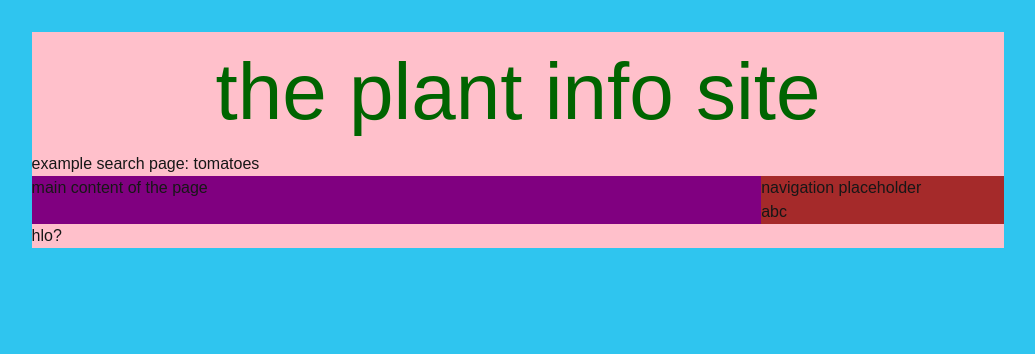
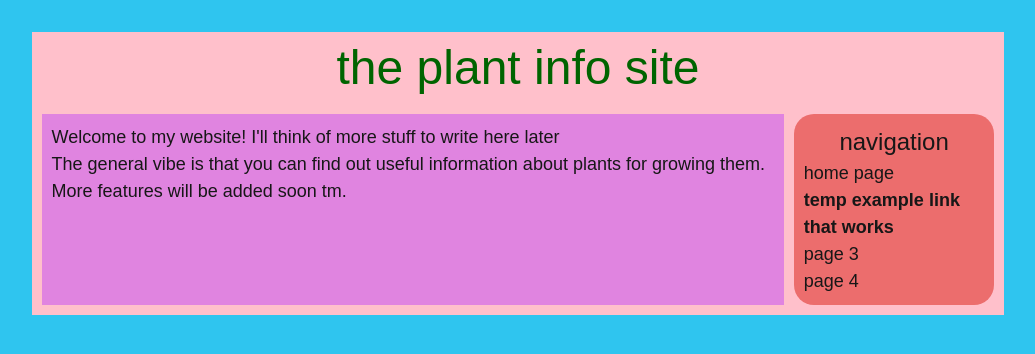
Before and after one commit to kabij-n-o-m/website_plants, a Next.js app: page / in a window 1280 px wide. Shown: the top 354 px of the page, without its empty margins (122-1157 px from the left). Built offline with nearby package versions, Linux system fonts and the light colour scheme.

Commit message:
the plant pages now display some basic information about the plant in question

```diff
--- /dev/null
+++ b/app/components/Navbar.tsx
@@ -0,0 +1,18 @@
+import React from 'react'
+import Link from 'next/link'
+import './almostGlobal.css'
+
+const Navbar = () => {
+  return (
+    <div className="navbar"><h2 >navigation</h2>
+        <ul>
+        <li>home page</li>
+        <li><Link href={"/sub"}><b>temp example link that works</b></Link></li>
+        <li>page 3</li>
+        <li>page 4</li>
+        </ul>
+      </div>
+  )
+}
+
+export default Navbar
--- a/app/components/Navigation.tsx
+++ /dev/null
@@ -1,11 +0,0 @@
-import React from 'react'
-
-const Navigation = () => {
-  return (
-    <div>
-
-    </div>
-  )
-}
-
-export default Navigation
--- a/app/components/almostGlobal.css
+++ b/app/components/almostGlobal.css
@@ -1,15 +1,20 @@
 .contentandnav{
 display: flex;
 flex-direction: row;
+padding: 10px;
+gap: 10px;
 
 }
 
 .navbar {
-    background-color: brown;
+    background-color: rgb(236, 109, 109);
     flex: 1;
+    border-radius: 20px;
+    padding: 10px;
 }
 
 .content{
-    background-color: purple;
-    flex: 3;
+    background-color: rgb(224, 132, 224);
+    flex: 4;
+    padding:10px;
 }
--- a/app/globals.css
+++ b/app/globals.css
@@ -30,10 +30,16 @@ main {
   background-color: pink;
   width: 80%;
   align-self: center;
+  font-size: large;
 }
 
 h1 {
   color: darkgreen;
-  font-size: 5rem;
+  font-size: xxx-large;
   text-align: center;
 }
+
+h2{
+  text-align: center;
+  font-size: x-large;
+}
--- a/app/page.tsx
+++ b/app/page.tsx
@@ -1,5 +1,6 @@
 import Link from "next/link";
 import "./components/almostGlobal.css"
+import Navbar from "./components/Navbar"
 
 export interface Plant {
   id: string;
@@ -12,13 +13,15 @@ export interface Plant {
 export default function Home() {
   return (
     <main> <h1>the plant info site</h1>
-    <Link href="/sub">example search page: tomatoes</Link>
     <div className="contentandnav">
-      <div className="content"> main content of the page </div>
-      <div className="navbar">navigation placeholder<br/> abc</div>
+      <div className="content"> Welcome to my website! I'll think of more stuff to write here later<br/>
+        The general vibe is that you can find out useful information about plants for growing them. <br/>
+        More features will be added soon tm.
+
+      </div>
+      <Navbar />
 
     </div>
-    <h2> hlo?</h2>
     </main>
   );
 }
--- a/app/plant-details/[slug]/DetailsLayout.css
+++ b/app/plant-details/[slug]/DetailsLayout.css
@@ -0,0 +1,6 @@
+.contentsection{
+    display: flex;
+    flex-direction: row;
+    justify-content: space-between;
+    padding: 1rem;
+}
--- a/app/plant-details/[slug]/PlantDetails.tsx
+++ /dev/null
@@ -1,32 +0,0 @@
-import React from 'react'
-
-const api_key = "token=usr-dEYjk4v-jeB2YGfG2lPBfgwrGuBNpOBdLKkJbhg2sAE";
-
-interface PlantProp{
-  slug: string
-}
-
-interface MorePlant{
-  id: string;
-  slug: string;
-  common_name: string;
-  scientific_name: string;
-  edible: boolean;
-  growth: {light: number;};
-
-}
-
-const PlantDetails = async({slug}: PlantProp) => {
-  const res = await fetch("https://trefle.io/api/v1/species/"+slug+"?"+api_key);
-  const { data } = await res.json();
-  const plant: MorePlant = data;
-
-  return (
-    <div>
-      {slug}
-      {plant.common_name}
-    </div>
-  )
-}
-
-export default PlantDetails
--- a/app/plant-details/[slug]/page.tsx
+++ b/app/plant-details/[slug]/page.tsx
@@ -1,6 +1,10 @@
 //need to make use client or change so it works
 
-import PlantDetails from './PlantDetails'
+import Navbar from '@/app/components/Navbar';
+import Image from 'next/image';
+import './DetailsLayout.css'
+
+const api_key = "token=usr-dEYjk4v-jeB2YGfG2lPBfgwrGuBNpOBdLKkJbhg2sAE";
 
 interface PageProps {
   params: Promise<{
@@ -8,14 +12,58 @@ interface PageProps {
   }>;
 };
 
+interface PlantImage{
+  id: number;
+  image_url: string;
+  copyright: string;
+}
+
+interface MorePlant{
+  id: string;
+  slug: string;
+  common_name: string;
+  scientific_name: string;
+  edible: boolean;
+  growth: {light: number;};
+  distribution: {native: string[]; introduced: string[];}
+  images: {flower: PlantImage[] ; fruit: PlantImage[] ; other: PlantImage[] ;}
+
+}
+
 export default async function PlantInfoPage({ params }: PageProps) {
   const { slug } = await params;
   console.log({slug});
+  const res = await fetch ("https://trefle.io/api/v1/species/"+slug+"?"+api_key);
+  const { data } = await res.json();
+  const plant: MorePlant = data;
+  const flowerurl = plant.images.flower[0].image_url
+  const floweralt = plant.common_name + ' '+plant.images.flower[0].copyright
 
   return (
-    <div>
-      <h2>Dynamic Parameter: {slug}</h2>
-      <PlantDetails slug= {slug} />
-    </div>
+      <main><h1>{plant.common_name ? plant.common_name : plant.slug}</h1>
+
+      <div className='contentandnav'>
+        <div className='content'>
+            <h2>Overview</h2>
+            <div className='contentsection'>
+            <ul>
+              <li>{plant.common_name ? "Common name: " + plant.common_name : "" }</li>
+              <li>Scientific name: {plant.scientific_name} </li>
+              <li>Edible? {plant.edible ? "Yes" : "No"}</li>
+              <li>Native to: {plant.distribution.native.map(region => region).join(',')}
+              </li>
+            </ul>
+            <Image src= {flowerurl} alt= {floweralt} height={200} width={200} />
+          </div>
+            <h2>Growth information</h2>
+            <div className='contentsection'>
+            <ul>
+              <li>Light level needed for growth: {plant.growth.light}</li>
+            </ul>
+          </div>
+        </div>
+        <Navbar />
+      </div>
+      </main>
   )
 }
--- a/app/sub/CardLayout.css
+++ b/app/sub/CardLayout.css
@@ -1,12 +1,11 @@
 .cardGridContainer{
     display: grid;
-    grid-template-columns: auto auto auto auto;
+    grid-template-columns: auto auto auto;
     grid-gap: 1rem;
     background-color: lightgreen;
-    padding: 2rem;
 }
 
 .cardGridContainer div{
-    padding: 0.5rem;
+    padding: 5px;
 
 }
--- a/app/sub/page.tsx
+++ b/app/sub/page.tsx
@@ -3,6 +3,7 @@ import {Plant} from '../page';
 import PlantCard from '../components/PlantCard';
 import "./CardLayout.css";
 import Link from 'next/link';
+import Navbar from '../components/Navbar';
 
 const api_key = "token=usr-dEYjk4v-jeB2YGfG2lPBfgwrGuBNpOBdLKkJbhg2sAE";
 const api_hasname = "filter_not[common_name]=null"
@@ -15,14 +16,17 @@ const SubPage = async() => {
   const plants: Plant[] = data;
   //console.log(data);
   return (
-    <div>
-      <h1>Types of tomatoes</h1>
+    <main><h1>Types of tomatoes</h1>
+    <div className='contentandnav'>
+      <div className='content'>
       <div className='cardGridContainer'>
-
         {plants.map(plant=> <Link href={"../plant-details/"+plant.slug} key= {plant.slug}><PlantCard plant = {plant}/></Link>)}
 
       </div>
+      </div>
+      <Navbar/>
     </div>
+    </main>
   )
 }
 
```
Also changed, not shown: app/components/Card.css (+5 -3 lines).
